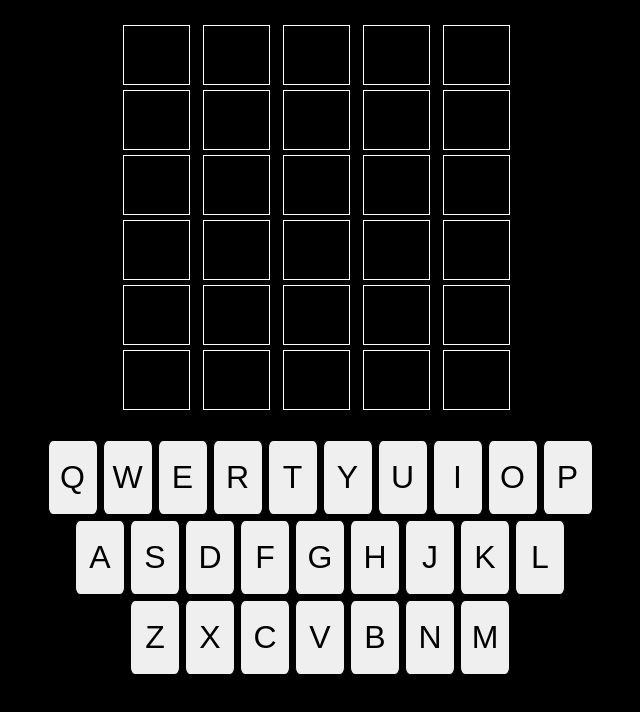
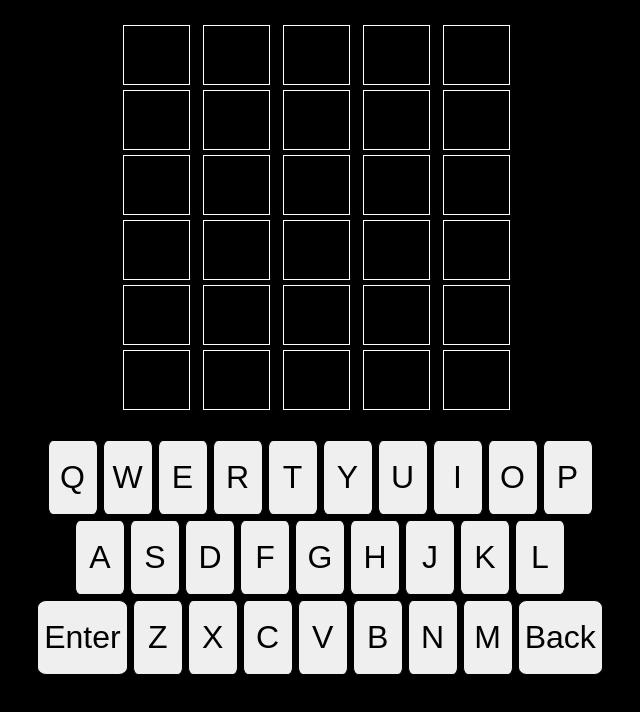
Before and after one commit to superking84/superking84.github.io, a React (Create React App) app: page / in a window 1280 px wide. Shown: the top 712 px of the page, without its empty margins (320-960 px from the left). Built offline with nearby package versions, Linux system fonts and the light colour scheme.

Commit message:
reworked building of keyboard to allow for action keys

```diff
--- a/src/components/GameContainer/GameContainer.tsx
+++ b/src/components/GameContainer/GameContainer.tsx
@@ -9,7 +9,7 @@ interface GameContainerProps {
     guessInput: string[];
     wordLength: number;
     wordsGuessed: string[];
-    addLetter: (letter: string) => void;
+    keyAction: (letter: string) => void;
     getLetterGuessStateForKey(letter: string): LetterGuessState | null;
     getLetterGuessStateForGuess(letter: string, index: number): LetterGuessState;
 }
@@ -19,7 +19,7 @@ function GameContainer(props: GameContainerProps) {
         <div className="game-container">
             <GuessList guessInput={props.guessInput} wordLength={props.wordLength} numberOfTurns={props.numberOfTurns}
                 currentTurn={props.currentTurn} wordsGuessed={props.wordsGuessed} getLetterGuessStateForGuess={props.getLetterGuessStateForGuess} />
-            <Keyboard addLetter={props.addLetter} getLetterGuessStateForKey={props.getLetterGuessStateForKey} />
+            <Keyboard keyAction={props.keyAction} getLetterGuessStateForKey={props.getLetterGuessStateForKey} />
         </div>
     );
 }
--- a/src/components/Key/Key.tsx
+++ b/src/components/Key/Key.tsx
@@ -3,7 +3,7 @@ import './Key.css';
 
 interface KeyProps {
     label: string;
-    addLetter: (letter: string) => void;
+    keyAction: (key: string) => void;
     letterGuessState: LetterGuessState | null;
 }
 
@@ -26,7 +26,7 @@ function Key(props: KeyProps) {
     return (
         <button type='button' className={classes}
             onMouseDown={(ev) => ev.preventDefault()}
-            onClick={() => { props.addLetter(props.label); }}>{props.label}</button>
+            onClick={() => { props.keyAction(props.label); }}>{props.label}</button>
     );
 }
 
--- a/src/components/Keyboard/Keyboard.tsx
+++ b/src/components/Keyboard/Keyboard.tsx
@@ -1,25 +1,58 @@
+import KeyPlacement from '../../types/KeyPlacement';
 import LetterGuessState from '../../types/LetterGuessState';
 import Key from '../Key/Key';
 
 import './Keyboard.css';
 
 interface KeyboardProps {
-    addLetter: (letter: string) => void;
+    keyAction: (letter: string) => void;
     getLetterGuessStateForKey(letter: string): LetterGuessState | null;
 }
 
+const keyPlacements: KeyPlacement[] = [
+    { key: 'Q', row: 1, column: 1 },
+    { key: 'W', row: 1, column: 2 },
+    { key: 'E', row: 1, column: 3 },
+    { key: 'R', row: 1, column: 4 },
+    { key: 'T', row: 1, column: 5 },
+    { key: 'Y', row: 1, column: 6 },
+    { key: 'U', row: 1, column: 7 },
+    { key: 'I', row: 1, column: 8 },
+    { key: 'O', row: 1, column: 9 },
+    { key: 'P', row: 1, column: 10 },
+    { key: 'A', row: 2, column: 1 },
+    { key: 'S', row: 2, column: 2 },
+    { key: 'D', row: 2, column: 3 },
+    { key: 'F', row: 2, column: 4 },
+    { key: 'G', row: 2, column: 5 },
+    { key: 'H', row: 2, column: 6 },
+    { key: 'J', row: 2, column: 7 },
+    { key: 'K', row: 2, column: 8 },
+    { key: 'L', row: 2, column: 9 },
+    { key: 'Enter', row: 3, column: 1 },
+    { key: 'Z', row: 3, column: 2 },
+    { key: 'X', row: 3, column: 3 },
+    { key: 'C', row: 3, column: 4 },
+    { key: 'V', row: 3, column: 5 },
+    { key: 'B', row: 3, column: 6 },
+    { key: 'N', row: 3, column: 7 },
+    { key: 'M', row: 3, column: 8 },
+    { key: 'Back', row: 3, column: 9 }
+];
+
 function Keyboard(props: KeyboardProps) {
-    const keys: string[][] = [
-        'QWERTYUIOP'.split(''),
-        'ASDFGHJKL'.split(''),
-        'ZXCVBNM'.split('')
-    ];
+    const numRows = Math.max(...keyPlacements.map(kp => kp.row));
 
     return (
         <div className="keyboard">
-            {keys.map((row, rowIndex) => {
+            {[...Array(numRows)].map((_, rowIndex) => {
+                const thisRow: KeyPlacement[] = keyPlacements.filter(kp => kp.row === rowIndex + 1);
                 return <div key={`row-${rowIndex}`} className='keyboard-row'>{
-                    row.map(k => <Key letterGuessState={props.getLetterGuessStateForKey(k)} label={k} key={`key-${k}`} addLetter={props.addLetter}></Key>)
+                    thisRow.map(kp => {
+                        const letterGuessState = props.getLetterGuessStateForKey(kp.key);
+
+                        return <Key letterGuessState={letterGuessState} label={kp.key} key={`key-${kp.key}`} keyAction={props.keyAction}></Key>;
+                    })
                 }</div>;
             })}
         </div>
--- /dev/null
+++ b/src/types/KeyPlacement.ts
@@ -0,0 +1,7 @@
+interface KeyPlacement {
+    row: number;
+    column: number;
+    key: string;
+}
+
+export default KeyPlacement;
```
